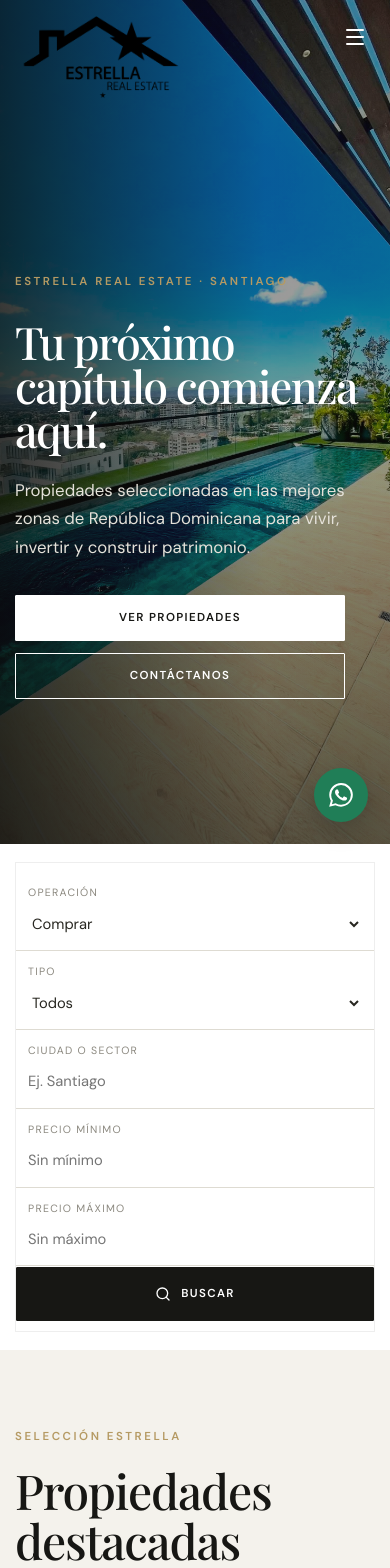
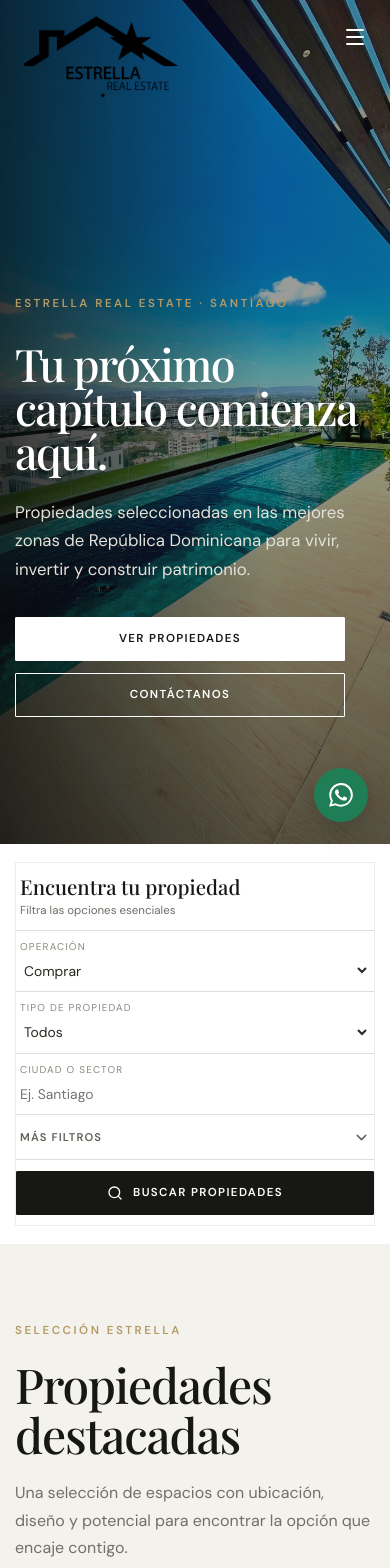
Before and after one commit to jtessariol-debug/Estrella-Real-Estate1, a React (Vite) app: page / in a window 390 px wide. Shown: the top 1568 px of the page. Built offline with nearby package versions, Linux system fonts and the light colour scheme; no server answers; the database is empty.

Commit message:
Compact mobile hero and property search

```diff
--- a/components/PropertySearch.tsx
+++ b/components/PropertySearch.tsx
@@ -1,10 +1,17 @@
 import { useState, type FormEvent } from 'react';
-import { Search } from 'lucide-react';
+import { ChevronDown, Search } from 'lucide-react';
 import { PROPERTY_TYPE_LABELS } from '../constants';
 import type { OperationType, PropertyFilters, PropertyType } from '../types';
 
-export default function PropertySearch({ onSearch, initialFilters = {} }: { onSearch?: (filters: PropertyFilters) => void; initialFilters?: PropertyFilters }) {
+type PropertySearchProps = {
+  onSearch?: (filters: PropertyFilters) => void;
+  initialFilters?: PropertyFilters;
+  compactMobile?: boolean;
+};
+
+export default function PropertySearch({ onSearch, initialFilters = {}, compactMobile = false }: PropertySearchProps) {
   const [filters, setFilters] = useState<PropertyFilters>({ ...initialFilters, operationType: initialFilters.operationType || 'sale' });
+  const [showMoreFilters, setShowMoreFilters] = useState(false);
   const submit = (event: FormEvent) => {
     event.preventDefault();
     if (onSearch) return onSearch(filters);
@@ -12,14 +19,18 @@ export default function PropertySearch({ onSearch, initialFilters = {} }: { onSe
     Object.entries(filters).forEach(([key, value]) => { if (value !== '' && value !== undefined) params.set(key, String(value)); });
     window.location.href = `/propiedades?${params.toString()}`;
   };
-  return <div className="search-wrap"><div className="container">
-    <form className="search-panel" onSubmit={submit}>
+  return <div className={`search-wrap ${compactMobile ? 'home-search-wrap' : ''}`}><div className="container">
+    <form className={`search-panel ${compactMobile ? 'home-search-panel' : ''}`} onSubmit={submit}>
+      {compactMobile && <div className="search-mobile-heading"><span>Encuentra tu propiedad</span><small>Filtra las opciones esenciales</small></div>}
       <div className="field"><label htmlFor="operation">Operación</label><select id="operation" value={filters.operationType} onChange={(e) => setFilters({ ...filters, operationType: e.target.value as OperationType })}><option value="sale">Comprar</option><option value="rent">Alquilar</option></select></div>
-      <div className="field"><label htmlFor="type">Tipo</label><select id="type" value={filters.propertyType ?? ''} onChange={(e) => setFilters({ ...filters, propertyType: e.target.value as PropertyType | '' })}><option value="">Todos</option>{Object.entries(PROPERTY_TYPE_LABELS).map(([value, label]) => <option key={value} value={value}>{label}</option>)}</select></div>
+      <div className="field"><label htmlFor="type"><span className="search-type-label-desktop">Tipo</span><span className="search-type-label-mobile">Tipo de propiedad</span></label><select id="type" value={filters.propertyType ?? ''} onChange={(e) => setFilters({ ...filters, propertyType: e.target.value as PropertyType | '' })}><option value="">Todos</option>{Object.entries(PROPERTY_TYPE_LABELS).map(([value, label]) => <option key={value} value={value}>{label}</option>)}</select></div>
       <div className="field"><label htmlFor="location">Ciudad o sector</label><input id="location" placeholder="Ej. Santiago" value={filters.location ?? ''} onChange={(e) => setFilters({ ...filters, location: e.target.value })} /></div>
-      <div className="field"><label htmlFor="min">Precio mínimo</label><input id="min" type="number" min="0" placeholder="Sin mínimo" onChange={(e) => setFilters({ ...filters, minPrice: e.target.value ? Number(e.target.value) : undefined })} /></div>
-      <div className="field"><label htmlFor="max">Precio máximo</label><input id="max" type="number" min="0" placeholder="Sin máximo" onChange={(e) => setFilters({ ...filters, maxPrice: e.target.value ? Number(e.target.value) : undefined })} /></div>
-      <button className="button" type="submit"><Search size={16} /> Buscar</button>
+      {compactMobile && <button className="search-more-toggle" type="button" aria-expanded={showMoreFilters} aria-controls="home-price-filters" onClick={() => setShowMoreFilters((current) => !current)}>Más filtros <ChevronDown size={17} aria-hidden="true" /></button>}
+      <div id={compactMobile ? 'home-price-filters' : undefined} className={`search-advanced ${showMoreFilters ? 'open' : ''}`}>
+        <div className="field"><label htmlFor="min">Precio mínimo</label><input id="min" type="number" min="0" placeholder="Sin mínimo" onChange={(e) => setFilters({ ...filters, minPrice: e.target.value ? Number(e.target.value) : undefined })} /></div>
+        <div className="field"><label htmlFor="max">Precio máximo</label><input id="max" type="number" min="0" placeholder="Sin máximo" onChange={(e) => setFilters({ ...filters, maxPrice: e.target.value ? Number(e.target.value) : undefined })} /></div>
+      </div>
+      <button className="button" type="submit"><Search size={16} /><span className="search-label-desktop">Buscar</span><span className="search-label-mobile">Buscar propiedades</span></button>
     </form>
   </div></div>;
 }
--- a/pages/HomePage.tsx
+++ b/pages/HomePage.tsx
@@ -15,7 +15,7 @@ export default function HomePage() {
   const [error, setError] = useState<string | null>(null);
   useEffect(() => { void getFeaturedProperties().then(setProperties).catch((reason: unknown) => setError(reason instanceof Error ? reason.message : 'Ocurrió un error inesperado.')).finally(() => setLoading(false)); }, []);
   return <>
-    <Hero /><PropertySearch />
+    <Hero /><PropertySearch compactMobile />
     <section className="section featured-section" id="propiedades"><div className="container"><div className="section-head"><div><span className="eyebrow">Selección Estrella</span><h2>Propiedades<br />destacadas</h2></div><p>Una selección de espacios con ubicación, diseño y potencial para encontrar la opción que encaje contigo.</p></div><DataState loading={loading} error={error} />{!loading && !error && <PropertyGrid properties={properties} />}<div className="featured-footer"><a className="card-link" href="/propiedades">Ver todas las propiedades <span>→</span></a></div></div></section>
     <PropertyCategories /><OperationBlocks /><Benefits /><AgentSection /><CallToAction /><Contact />
   </>;
--- a/polish.css
+++ b/polish.css
@@ -279,3 +279,32 @@ body{color:var(--color-text);background:var(--color-bg);font-size:16px;line-heig
 @media(max-width:760px){
 .brand-logo.brand-logo-transparent{width:clamp(170px,46vw,194px);height:auto;transform:translateY(19px)}
 }
+
+/* Home-only compact mobile search; desktop keeps the full inline filter set. */
+.search-mobile-heading,.search-more-toggle,.search-label-mobile,.search-type-label-mobile{display:none}
+.search-advanced{display:contents}
+@media(max-width:600px){
+.hero{min-height:0;height:auto;align-items:flex-start;padding:calc(114px + env(safe-area-inset-top)) 0 22px}
+.hero h1{font-size:clamp(2.2rem,9.7vw,2.55rem);line-height:1;margin:9px 0 10px}
+.hero p{max-width:360px;margin:0;font-size:.88rem;line-height:1.42}
+.hero-actions{gap:7px;margin-top:16px}
+.hero-actions .button{min-height:44px;padding-inline:18px}
+.home-search-wrap{margin-top:-14px;padding:0 0 12px;background:linear-gradient(to bottom,transparent 0 14px,var(--color-bg) 14px)}
+.home-search-panel{grid-template-columns:1fr;padding:14px 14px 12px;border:1px solid rgba(23,23,20,.08);box-shadow:0 14px 36px rgba(25,23,18,.12);gap:0}
+.home-search-panel .search-mobile-heading{display:flex;flex-direction:column;padding:2px 4px 10px;border-bottom:1px solid var(--color-border)}
+.search-mobile-heading span{font:500 1.28rem/1.2 'Playfair Display',serif;color:var(--color-text)}
+.search-mobile-heading small{margin-top:2px;color:var(--color-muted);font-size:.72rem}
+.home-search-panel>.field,.home-search-panel .search-advanced>.field{padding:7px 4px 8px;border-right:0;border-bottom:1px solid var(--color-border)}
+.home-search-panel .field label{margin-bottom:3px;font-size:.62rem}
+.home-search-panel .field input,.home-search-panel .field select{min-height:25px;font-size:.87rem}
+.home-search-panel .search-more-toggle{display:flex;align-items:center;justify-content:space-between;width:100%;min-height:44px;padding:0 4px;border:0;border-bottom:1px solid var(--color-border);background:transparent;color:#625f57;font-size:.7rem;font-weight:600;letter-spacing:.1em;text-transform:uppercase}
+.search-more-toggle svg{transition:transform .2s ease}
+.search-more-toggle[aria-expanded=true] svg{transform:rotate(180deg)}
+.home-search-panel .search-advanced{display:none}
+.home-search-panel .search-advanced.open{display:grid;grid-template-columns:1fr}
+.home-search-panel>.button{min-height:44px;margin-top:10px}
+.home-search-panel .search-label-desktop{display:none}
+.home-search-panel .search-label-mobile{display:inline}
+.home-search-panel .search-type-label-desktop{display:none}
+.home-search-panel .search-type-label-mobile{display:inline}
+}
```
